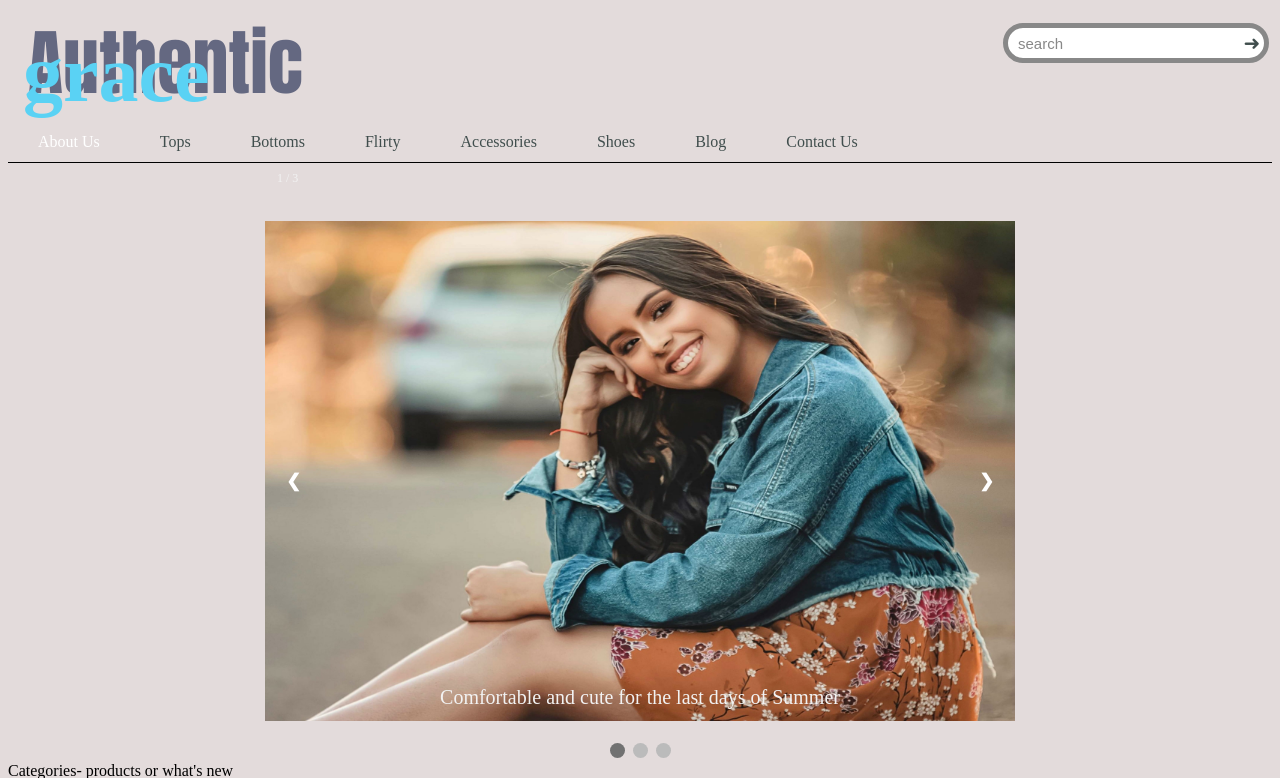
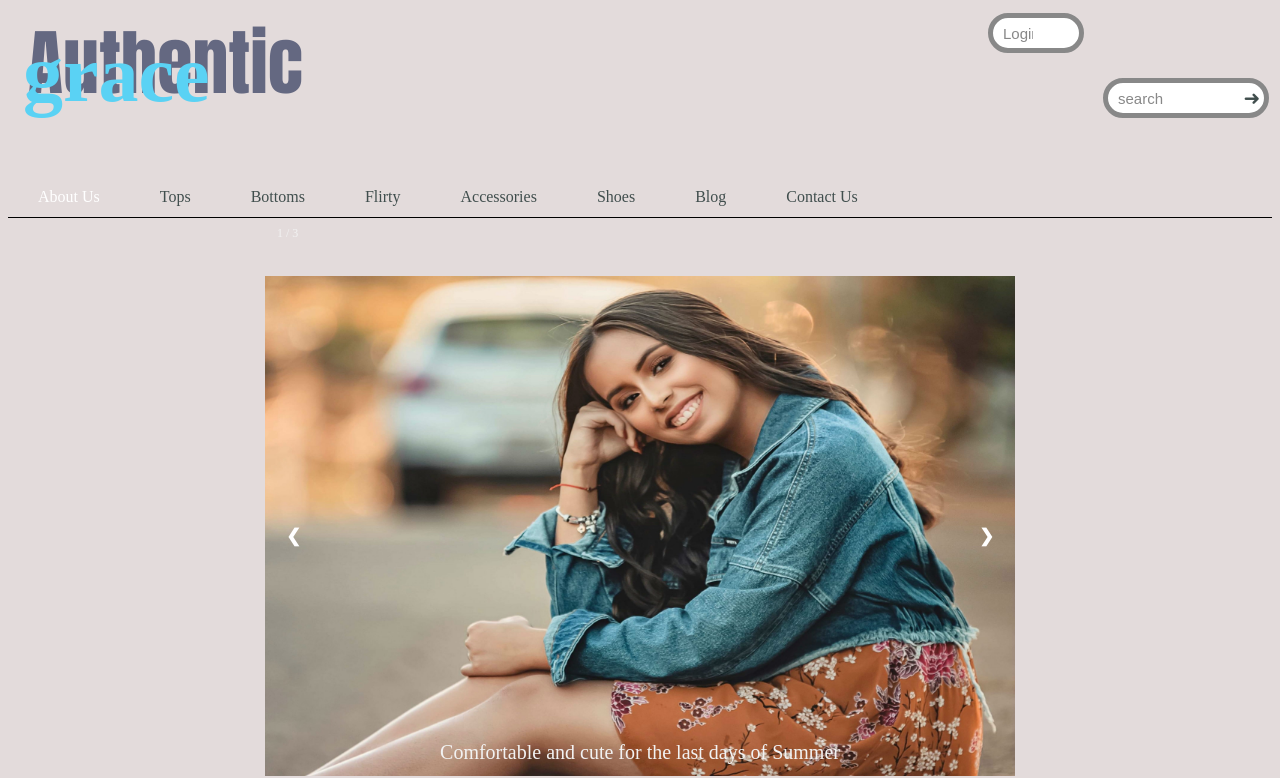
Before and after one commit to jaymehewitt/Authentic-Grace, a PHP site: page / in a window 1280 px wide. Shown: the top 778 px of the page. Run offline with PHP 8.4, Linux system fonts and the light colour scheme; some libraries are stand-ins or nearby versions.

Commit message:
Add login button and shopping cart icon

```diff
--- a/index.html
+++ b/index.html
@@ -19,20 +19,23 @@
       <h1 class="grace">grace</h1>
      </div>
 
-     <!--Search bar-->
-    <div class="flexsearch">
+    <!--Login button, Shopping cart, and Search bar-->
+    <div class="topnav">
       <div class="flexsearch--wrapper">
+        <span style="font-size: 3em; color: #404e4d;">
+          <i class="fas fa-shopping-cart"></i>
+        </span>
+        <input class="login--input" type="login" placeholder="Login">
         <form class="flexsearch--form" action="#" method="post">
           <div class="flexsearch--input-wrapper">
             <input class="flexsearch--input" type="search" placeholder="search">
           </div>
-          <input class="flexsearch--submit" type="submit" value="&#10140;"/>
+          <input class="flexsearch--submit" type="submit" value="&#10140;">
         </form>
       </div>
-      </div>
+    </div>
 
-      <!--Navigation bar-->
-
+    <!--Navigation bar-->
     <div class="navigation">
         <li><a class="active" href="#aboutus">About Us</a></li>
         <li><a href="#tops">Tops</a></li>
--- a/style.css
+++ b/style.css
@@ -16,6 +16,7 @@ html {
 .storefrontname {
   white-space: nowrap;
   overflow-x: auto;
+  width: 30%;
 }
 
 h1 {
@@ -32,6 +33,184 @@ h1.grace {
     margin: 21px 20px 5px 15px;
     position: absolute;
     font-size: 5em;
+}
+
+@import "compass/css3";
+
+/*************************/
+* Login Essential Structure*
+/*************************/
+
+ .flexsearch--wrapper {
+	height: auto;
+	width: auto;
+	max-width: 100%;
+	overflow: hidden;
+	background: transparent;
+	margin: 0;
+  position: static;
+}
+
+.flexsearch--form {
+	overflow: hidden;
+  position: relative;
+}
+
+.flexsearch--input-wrapper {
+	padding: 0 0 0 0; /* Right padding for submit button width */
+  overflow: hidden;
+}
+
+.login--input {
+  width: 100%;
+  color: #404e4d;
+}
+
+/**********************************/
+ * Login Configurable Styles *
+ /*********************************/
+
+.topnav {
+  padding: 10px 25px 0 25px; /* Padding for other horizontal elements */
+  margin-top: 10px;
+  z-index: 1;
+  display: inline-block;
+  width: 30%;
+}
+
+.login--input {
+  -webkit-box-sizing: content-box;
+	-moz-box-sizing: content-box;
+	box-sizing: content-box;
+   height: 30px;
+   width: 30px;
+  padding: 0 46px 0 10px;
+	border-color: #888;
+  border-radius: 35px; /* (height/2) + border-width */
+  border-style: solid;
+	border-width: 5px;
+  margin-top: 5px;
+  margin-left: 980px;
+  color: #404e4d;
+  font-family: 'bellaboo', sans-serif;
+	font-size: 15px;
+	-webkit-appearance: none;
+  -moz-appearance: none;
+  line-height: 1;
+  vertical-align: top;
+}
+
+.login--input:focus {
+  outline: none;
+  border-color: #62BEC1;
+}
+
+::-webkit-input-placeholder {
+	color: #888;
+}
+
+
+/**********************************/
+ * Flexsearch Essential Structure *
+/*********************************/
+.flexsearch--wrapper {
+	height: auto;
+	width: auto;
+	max-width: 100%;
+	overflow: hidden;
+	background: transparent;
+	margin: 0;
+	position: static;
+}
+
+.flexsearch--form {
+	overflow: hidden;
+	position: relative;
+}
+
+.flexsearch--input-wrapper {
+	padding: 0 66px 0 0; /* Right padding for submit button width */
+	overflow: hidden;
+}
+
+.flexsearch--input {
+  width: 100%;
+  color: #404e4d;
+}
+
+/**********************************/
+ * Flexsearch Configurable Styles *
+ /*********************************/
+
+.topnav {
+  padding: 10px 25px 0 25px; /* Padding for other horizontal elements */
+  margin-top: 10px;
+  z-index: 1;
+  display: inline-block;
+  width: 30%;
+}
+
+.flexsearch--input {
+  -webkit-box-sizing: content-box;
+	-moz-box-sizing: content-box;
+	box-sizing: content-box;
+   height: 30px;
+   width: 100px;
+  padding: 0 46px 0 10px;
+	border-color: #888;
+  border-radius: 35px; /* (height/2) + border-width */
+  border-style: solid;
+	border-width: 5px;
+  margin-top: 15px;
+  margin-left: 1095px;
+  color: #404e4d;
+  font-family: 'bellaboo', sans-serif;
+	font-size: 15px;
+	-webkit-appearance: none;
+  -moz-appearance: none;
+  line-height: 1;
+  vertical-align: top;
+}
+
+.flexsearch--submit {
+  position: absolute;
+  right: 0;
+	top: 0;
+	display: block;
+	width: 30px;
+	height: 30px;
+  padding: 0;
+  border: none;
+	margin-top: 20px; /* margin-top + border-width */
+  margin-right: 5px; /* border-width */
+  margin-bottom: 20px;
+	background: transparent;
+  color: #404e4d;
+  font-family: 'Bellaboo', sans-serif;
+  font-size: 20px;
+  line-height: 20px;
+}
+
+.flexsearch--input:focus {
+  outline: none;
+  border-color: #62BEC1;
+}
+
+.flexsearch--input:focus.flexsearch--submit {
+ 	color: #5AD2F4;
+}
+
+.flexsearch--submit:hover {
+  color: #62BEC1;
+  cursor: pointer;
+}
+
+::-webkit-input-placeholder {
+	color: #888;
+}
+
+input:-moz-placeholder {
+  color: #888
 }
 
 /***************/
@@ -83,109 +262,6 @@ ul, li, a.active {
 .navigation {
    height: 100px;
    border-bottom:1px solid black;
-}
-
-@import "compass/css3";
-
-/**********************************/
- * Flexsearch Essential Structure *
-/*********************************/
-.flexsearch--wrapper {
-	height: auto;
-	width: auto;
-	max-width: 100%;
-	overflow: hidden;
-	background: transparent;
-	margin: 0;
-	position: static;
-}
-
-.flexsearch--form {
-	overflow: hidden;
-	position: relative;
-}
-
-.flexsearch--input-wrapper {
-	padding: 0 66px 0 0; /* Right padding for submit button width */
-	overflow: hidden;
-}
-
-.flexsearch--input {
-  width: 100%;
-  color: #404e4d;
-}
-
-/**********************************/
- * Flexsearch Configurable Styles *
- /*********************************/
-
-.flexsearch {
-  padding: 10px 25px 0 25px; /* Padding for other horizontal elements */
-  margin-top: 10px;
-  z-index: 1;
-  display: inline-block;
-  width: 45%;
-}
-
-.flexsearch--input {
-  -webkit-box-sizing: content-box;
-	-moz-box-sizing: content-box;
-	box-sizing: content-box;
-   height: 30px;
-   width: 200px;
-  padding: 0 46px 0 10px;
-	border-color: #888;
-  border-radius: 35px; /* (height/2) + border-width */
-  border-style: solid;
-	border-width: 5px;
-  margin-top: 15px;
-  margin-left: 995px;
-  color: #404e4d;
-  font-family: 'bellaboo', sans-serif;
-	font-size: 15px;
-	-webkit-appearance: none;
-  -moz-appearance: none;
-}
-
-.flexsearch--submit {
-  position: absolute;
-  right: 0;
-	top: 0;
-	display: block;
-	width: 30px;
-	height: 30px;
-  padding: 0;
-  border: none;
-	margin-top: 20px; /* margin-top + border-width */
-  margin-right: 5px; /* border-width */
-  margin-bottom: 20px;
-	background: transparent;
-  color: #404e4d;
-  font-family: 'Bellaboo', sans-serif;
-  font-size: 20px;
-  line-height: 20px;
-}
-
-.flexsearch--input:focus {
-  outline: none;
-  border-color: #62BEC1;
-}
-
-.flexsearch--input:focus.flexsearch--submit {
- 	color: #5AD2F4;
-}
-
-.flexsearch--submit:hover {
-  color: #62BEC1;
-  cursor: pointer;
-}
-
-::-webkit-input-placeholder {
-	color: #888;
-}
-
-input:-moz-placeholder {
-  color: #888
 }
 
 /************/
```
